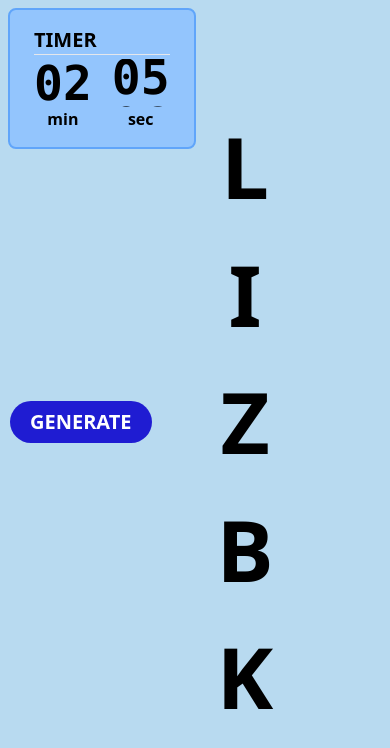
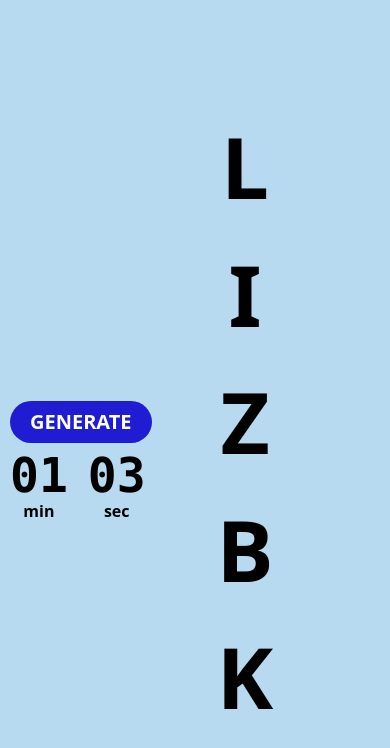
Before and after one commit to goodydev44/Random_Generator, a React (Vite) app: page / in a window 390 px wide. Shown: the top 748 px of the page. Built offline with nearby package versions, Linux system fonts and the light colour scheme.

Commit message:
some-configs

```diff
--- a/src/App.jsx
+++ b/src/App.jsx
@@ -1,20 +1,14 @@
 import React, { useState } from "react";
 import Main from "./components/Main";
-import Mode from "./components/Mode";
-import Options from "./components/Options";
 
 const App = () => {
   const [mode, setMode] = useState(true);
 
   const toggleMode = () => {
-    setMode(prev => !prev)
+    setMode(prevMode => !prevMode)
   }
   return (
-      <>
-        <Main toggle={toggleMode} mode={mode} />
-        <Options />
-        {/* <Mode mode={mode} toggleMode={toggleMode} /> */}
-      </>
+        <Main toggle={toggleMode} UI_mode={mode} />
     )
 };
 
--- a/src/components/Button.jsx
+++ b/src/components/Button.jsx
@@ -5,7 +5,7 @@ const Button = (props) => {
                               'bg-[#0400ff] hover:bg-[#1f1cd2]'
   return (
     <button
-      onClick={props.generateLetters}
+      onClick={props.generate}
       className={`absolute mobile:left-[10px] xs:left-[50px] sm:left-[140px] md:bottom-[18%] md:left-[42.5%]
             border-none rounded-full font-bold py-1.5 transition duration-[200ms] mobile:text-[20px] xs:text-2xl
             mobile:px-5 xs:px-7 md:px-14 text-white ${styles}`}
--- a/src/components/CountDown.jsx
+++ b/src/components/CountDown.jsx
@@ -3,7 +3,7 @@ import React, { useState, useEffect } from "react";
 const CountDownTimer = () => {
   const [seconds, setSeconds] = useState(10);
 
-  const [min, setMin] = useState(2);
+  const [min, setMin] = useState(1);
 
   useEffect(() => {
     if (seconds > 0) {
@@ -19,7 +19,11 @@ const CountDownTimer = () => {
   }, [seconds, min]);
 
   return (
-    <div className="grid grid-flow-col gap-5 text-center auto-cols-max">
+    <div
+      className={`absolute grid grid-flow-col gap-5 text-center auto-cols-max text-black font-extrabold
+                    mobile:left-[10px] xs:left-[65px] sm:left-[155px] md:bottom-[5%] md:left-[46.7%]
+                    lg:left-[46%] xl:left-[46%] mobile:bottom-[38%] xs:bottom-[30%]`}
+    >
       <div className="flex flex-col">
         <span className="countdown font-mono text-5xl">
           <span style={{ "--value": min }}></span>
--- a/src/components/Main.jsx
+++ b/src/components/Main.jsx
@@ -3,6 +3,8 @@ import Letters from "./Letters";
 import Data from "../assets/Data.json";
 import { nanoid } from "nanoid";
 import Button from "./Button";
+import CountDownTimer from "./CountDown";
+import Mode from "./Mode";
 
 const Main = (props) => {
   const letterGridLength = () => {
@@ -26,22 +28,22 @@ const Main = (props) => {
   };
 
   const randomLetters = letterGrid.map((lg) => (
-    <Letters mode={props.mode} key={nanoid()} letter={letter()} />
+    <Letters mode={props.UI_mode} key={nanoid()} letter={letter()} />
   ));
 
-  const styles = props.mode ? "bg-[#b8daf0]" : "bg-[#112745]";
+  const styles = props.UI_mode ? "bg-[#b8daf0]" : "bg-[#112745]";
 
   return (
-    <div
-      className={`grid h-screen text-center items-center justify-center ${styles}`}
-    >
+    <div className={`grid h-screen text-center items-center ${styles}`}>
       <div
         className={`grid md:grid-cols-5 md:gap-[20px] lg:gap-[40px] 2xl:gap-[60px]
-        mobile:-mr-[100px] xs:-mr-[150px] sm:-mr-[200px] md:-mr-0 md:-mt-32`}
+        mobile:ml-[100px] xs:ml-[150px] sm:ml-[200px] md:mx-auto md:mb-32 text-center`}
       >
         {randomLetters}
       </div>
-      <Button mode={props.mode} generateLetters={generateLetters} />
+      <Button mode={props.UI_mode} generate={generateLetters} />
+      <CountDownTimer />
+      {/* <Mode mode={props.UI_mode} toggleMode={props.toggle} /> */}
     </div>
   );
 };
--- a/src/components/Options.jsx
+++ b/src/components/Options.jsx
@@ -1,5 +1,4 @@
 import React from "react";
-import CountDownTimer from "./CountDown";
 
 const Options = () => {
   return (
@@ -7,9 +6,7 @@ const Options = () => {
       className="absolute border-[2.5px] border-blue-400 px-6 py-4 rounded-lg font-bold
       bg-blue-300 mobile:mt-2 mobile:ml-2 xs:mt-3 xs:ml-0 top-0 xs:left-3.5 text-black"
     >
-      <h3 className="text-xl">TIMER</h3>
-      <hr className="mb-1" />
-      <CountDownTimer />
+
     </div>
   );
 };
```
